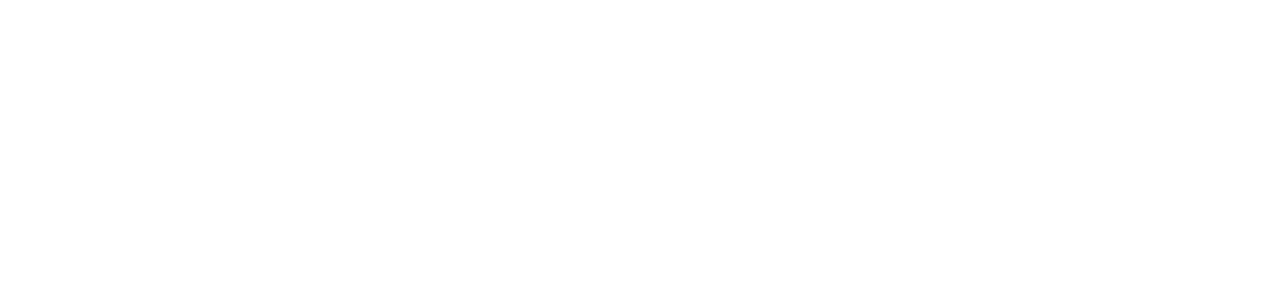
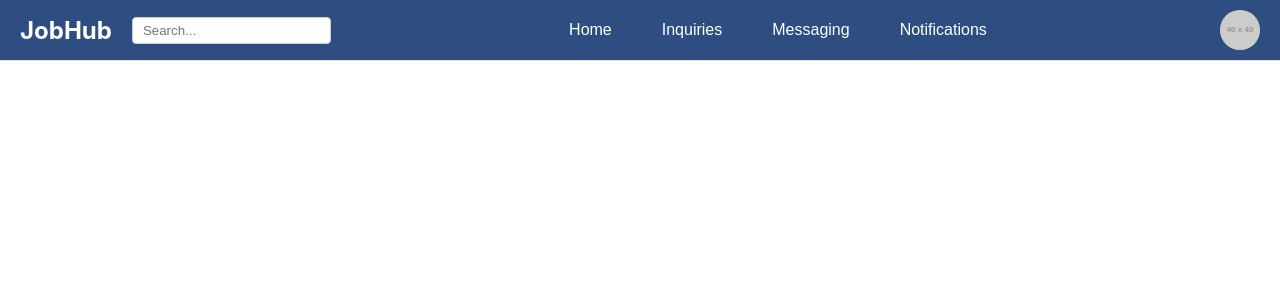
Before and after one commit to Kyylle/cpstnejh, a React (Create React App) app in the folder client/: page /employernotifications in a window 1280 px wide. Before the commit this address had no page. Shown: the top 300 px of the page. Built offline with nearby package versions, Linux system fonts and the light colour scheme; no server answers; sample sign-in values are in the browser's storage.

Commit message:
Added Notification Component

```diff
--- a/client/src/App.js
+++ b/client/src/App.js
@@ -13,6 +13,7 @@
 import EmployerHome from './pages/Employer/EmployerHome';
 import ProtectedRoute from './components/ProtectedRoute'; // Import ProtectedRoute component
 import EmployerProfileSettings from './pages/Employer/EmployerProfileSettings';
+import EmployerNotification from './pages/Employer/notifications/EmployerNotification';
 
 
 function App() {
@@ -87,6 +88,14 @@
           }
         />
 
+      <Route
+      path="/employernotifications"
+      element={
+        <ProtectedRoute>
+          <EmployerNotification/>
+        </ProtectedRoute>
+      }
+      />
 
       </Routes>
     </Router>
--- /dev/null
+++ b/client/src/pages/Employer/notifications/EmployerNotification.js
@@ -0,0 +1,13 @@
+import React from 'react';
+import './Notifications.css'
+import Navigation from '../Navigation';
+
+const Notifications = () => {
+    return (
+        <div className='notification-container'>
+            <Navigation/>
+        </div>
+    )
+}
+
+export default Notifications;
```
Also changed, not shown: client/src/pages/Employer/notifications/Notifications.css (added).
